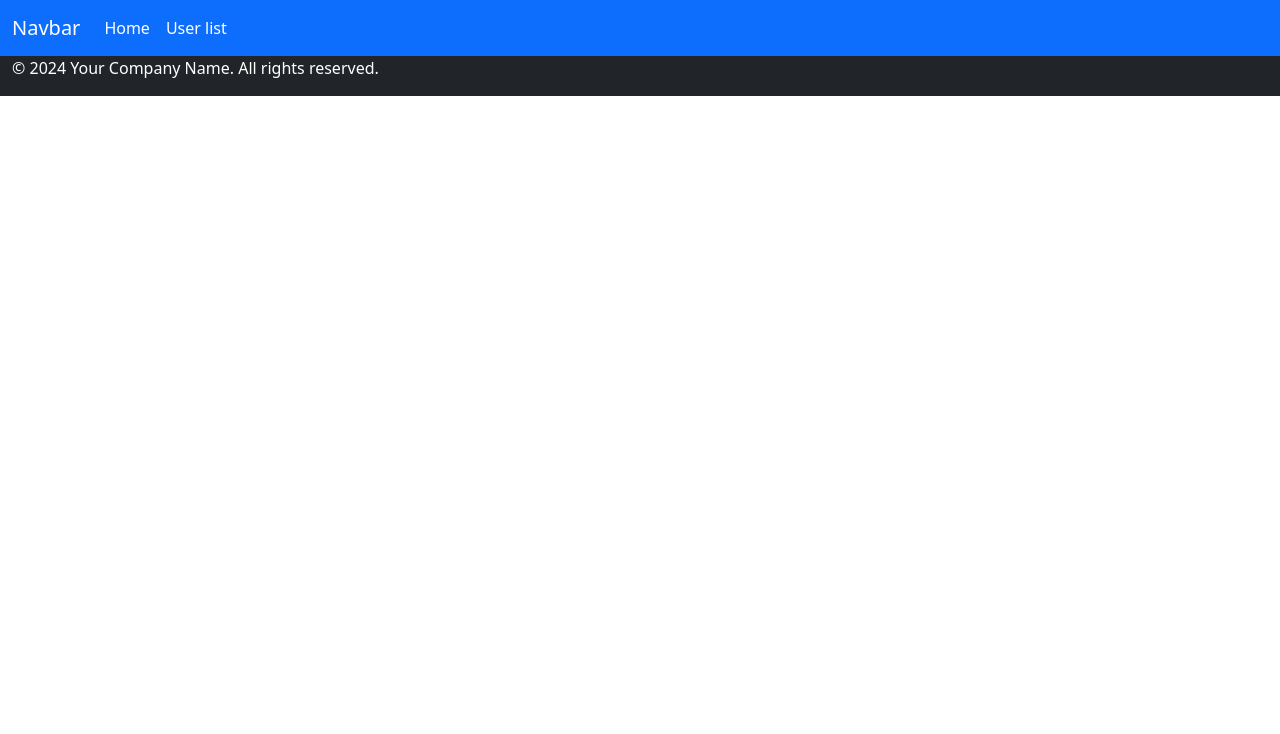
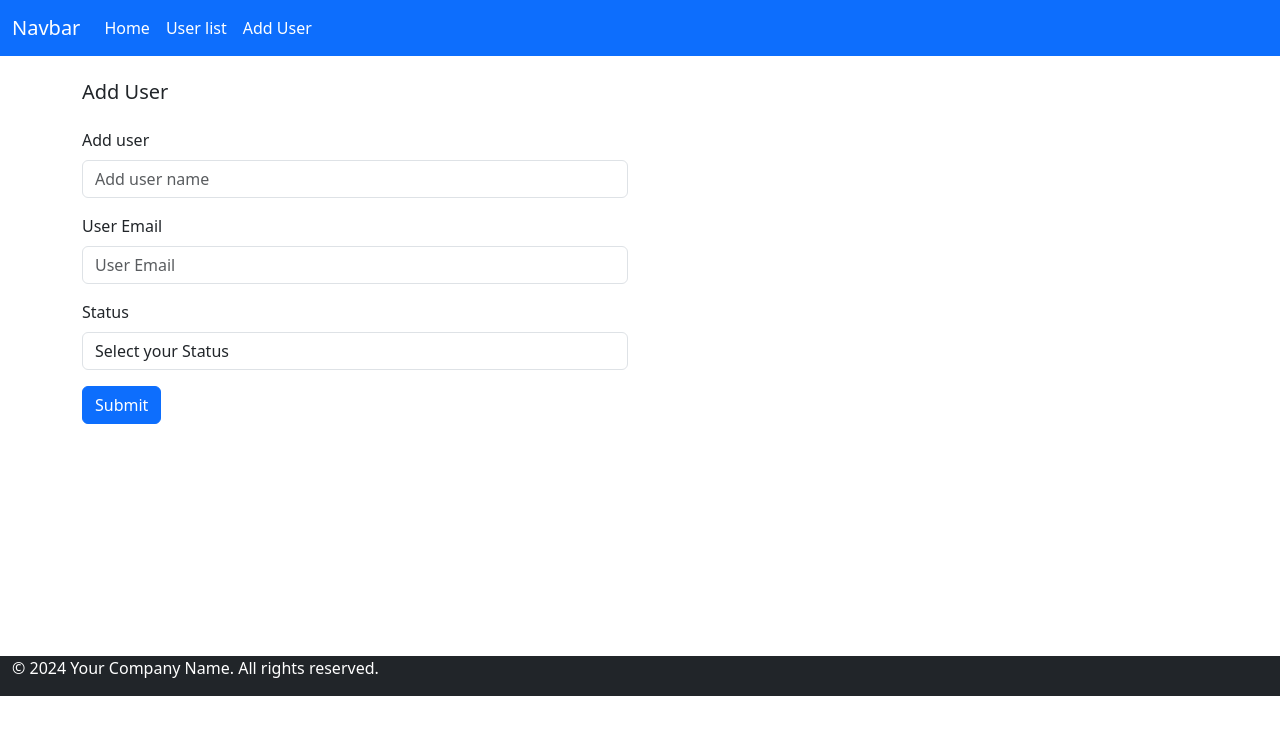
Before and after one commit to Shubhamsarkar98/crud-php-react, a React (Vite) app: page /adduser in a window 1280 px wide. Shown: the top 734 px of the page. Built offline with nearby package versions, Linux system fonts and the light colour scheme.

Commit message:
imput ,select,labal component make and add user make

```diff
--- a/src/App.jsx
+++ b/src/App.jsx
@@ -4,6 +4,7 @@ import {Route,Routes} from "react-router-dom"
 import Home from './Pages/Home'
 import UserList from "./Pages/UserList"
 import Footer from './components/Footer'
+import AddUser from './Pages/AddUser'
 
 function App() {
 
@@ -13,6 +14,7 @@ function App() {
     <Routes>
       <Route path='/' element={<Home/>}/>
       <Route path='/userlist' element={<UserList/>}/>
+      <Route path='/adduser' element={<AddUser/>}/>
     </Routes>
     <Footer/>
     </>
--- /dev/null
+++ b/src/Pages/AddUser.jsx
@@ -0,0 +1,52 @@
+import React, { useState } from 'react';
+import Input from '../components/Input';
+import Labal from '../components/Labal';
+import Select from '../components/Select';
+
+const AddUser = () => {
+  const [name, setname] = useState('');
+  const [status, setStatus] = useState('');
+
+  const valueSelect = {
+    selectFirst: 'Select your Status',
+    SelectActive: 'Active',
+    selecatFalse: 'InActive',
+  };
+
+
+
+  return (
+    <div className='container' style={{ height: '600px' }}>
+      <div className='row'>
+        <div className='col-md-6 mt-4'>
+          <h5 className='mb-4'> Add User</h5>
+          <form>
+            <div className='mb-3'>
+              <Labal htmlFor={'exampleInput'} labalName={'Add user'} />
+              <Input
+                type={'text'}
+                placeholder={'Add user name'}
+                id={'exampleInputEmail1'}
+                onChange={(e) => setname(e.target.value)}
+                value={name}
+              />
+            </div>
+            <div className='mb-3'>
+              <Labal htmlFor={'exampleInputEmail1'} labalName={'User Email '} />
+              <Input type={'email'} placeholder={'User Email'} id={'exampleInputEmail1'} />
+            </div>
+            <div className='mb-3'>
+              <Labal htmlFor={'exampleInputstatus'} labalName={'Status'} />
+              <Select options={valueSelect} value={status} onChange={(e) => setStatus(e.target.value)} />
+            </div>
+            <button type='submit' className='btn btn-primary'>
+              Submit
+            </button>
+          </form>
+        </div>
+      </div>
+    </div>
+  );
+};
+
+export default AddUser;
--- a/src/Pages/UserList.jsx
+++ b/src/Pages/UserList.jsx
@@ -2,7 +2,12 @@ import React from 'react'
 
 const UserList = () => {
   return (
-    <div>dijdeijod</div>
+    <div className='container'>
+      <div className='row'>
+        <div className='col-md-6'>
+          User list</div>
+      </div>
+    </div>
   )
 }
 
--- a/src/components/Header.jsx
+++ b/src/components/Header.jsx
@@ -30,18 +30,12 @@ const Header = () => {
             User list
             </Link>
           </li>
+          <li className="nav-item">
+            <Link className="nav-link active" aria-current="page" to="/adduser">
+            Add User
+            </Link>
+          </li>
         </ul>
-        {/* <form className="d-flex" role="search">
-          <input
-            className="form-control me-2"
-            type="search"
-            placeholder="Search"
-            aria-label="Search"
-          />
-          <button className="btn btn-outline-success" type="submit">
-            Search
-          </button>
-        </form> */}
       </div>
     </div>
   </nav>
--- /dev/null
+++ b/src/components/Input.jsx
@@ -0,0 +1,21 @@
+import React from 'react'
+
+const Input = ({ type, placeholder, id, onChange, value }) => {
+
+    return (
+        <div>
+
+            <input
+                type={type}
+                className="form-control"
+                placeholder={placeholder}
+                id={id}
+                onChange={onChange}
+                value={value}
+                aria-describedby="emailHelp"
+            />
+        </div>
+    )
+}
+
+export default Input
--- /dev/null
+++ b/src/components/Labal.jsx
@@ -0,0 +1,13 @@
+import React from 'react'
+
+const Labal = ({htmlFor,labalName}) => {
+    return (
+        <div>
+            <label htmlFor={htmlFor} className="form-label">
+                {labalName}
+            </label>
+        </div>
+    )
+}
+
+export default Labal
--- /dev/null
+++ b/src/components/Select.jsx
@@ -0,0 +1,23 @@
+import React from 'react';
+
+const Select = ({ options, value, onChange }) => {
+    console.log(value)
+    return (
+        <>
+            <select
+                name='status'
+                className='form-control'
+                value={value == "Select your Status" ? 'null' : value}
+                onChange={onChange}
+            >
+                {Object.keys(options).map((key) => (
+                    <option key={options[key]} value={options[key]}>
+                        {options[key]}
+                    </option>
+                ))}
+            </select>
+        </>
+    );
+};
+
+export default Select;
```
